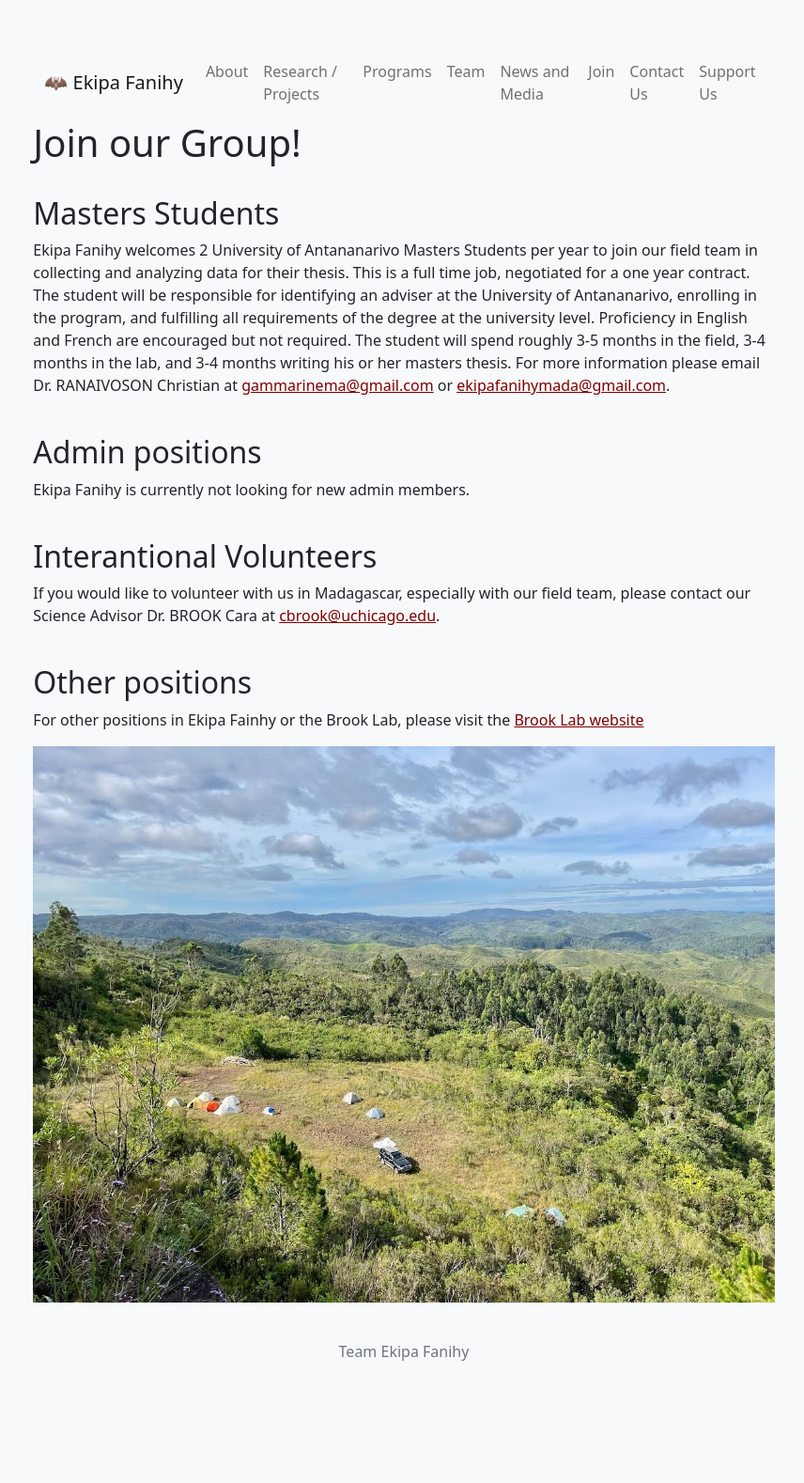
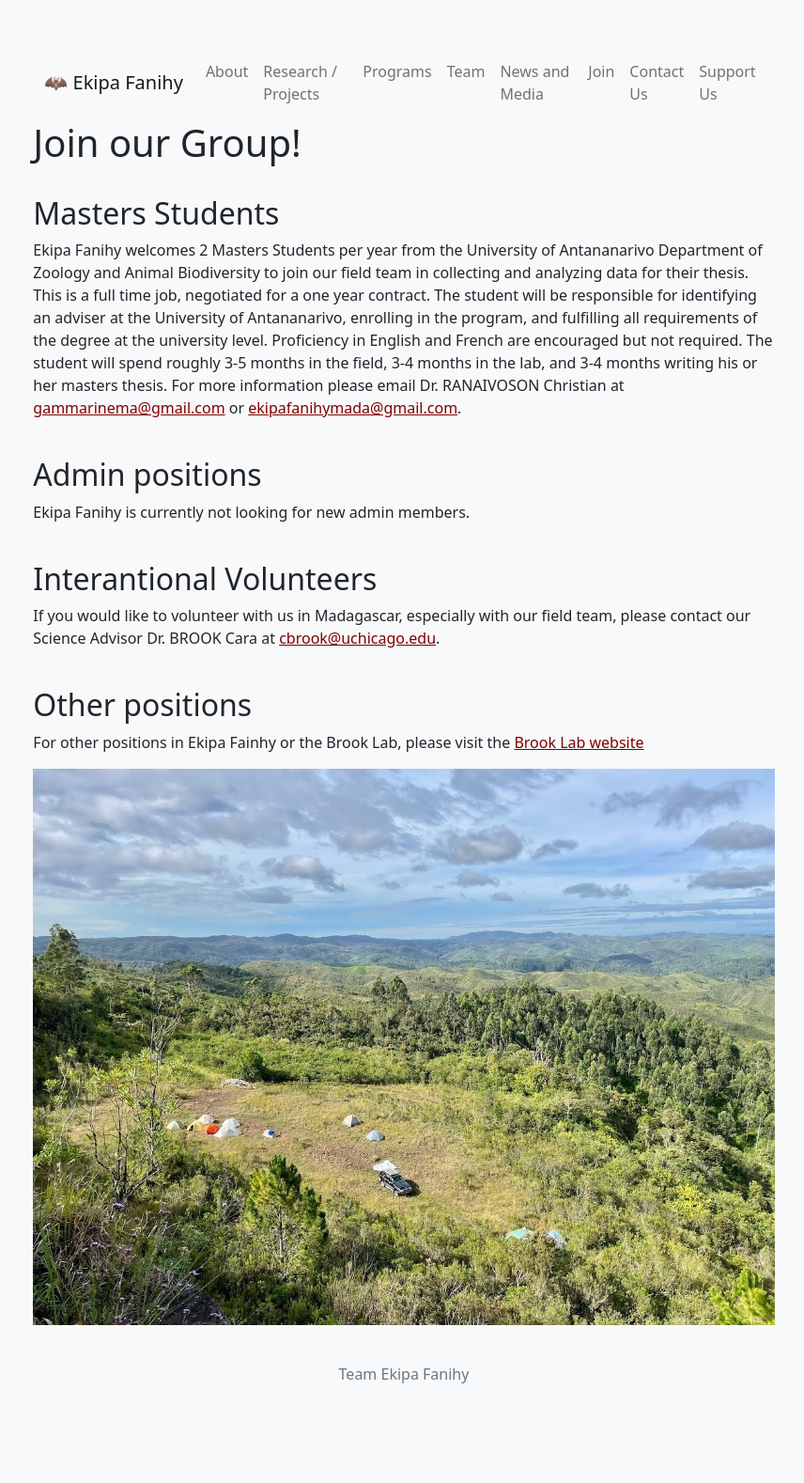
Before and after one commit to brooklabteam/www-ekipafanihy, a Jekyll site: the page built from join.md, in a window 1280 px wide. Shown: the whole page at 94% size, without its empty margins (210-1066 px from the left). Built offline with Jekyll 4.4.1, drawn with Linux system fonts in a browser that asks for light colours; before the commit the page ends 1554 px from its top, so only the background shows below that.

```diff
--- a/join.md
+++ b/join.md
@@ -8,7 +8,7 @@ permalink: /join
 
 <h2>Masters Students</h2>
 
-Ekipa Fanihy welcomes 2 University of Antananarivo Masters Students per year to join our field team in collecting and analyzing data for their thesis. This is a full time job, negotiated for a one year contract. The student will be responsible for identifying an adviser at the University of Antananarivo, enrolling in the program, and fulfilling all requirements of the degree at the university level. Proficiency in English and French are encouraged but not required. The student will spend roughly 3-5 months in the field, 3-4 months in the lab, and 3-4 months writing his or her masters thesis. For more information please email Dr. RANAIVOSON Christian at <gammarinema@gmail.com> or <ekipafanihymada@gmail.com>.
+Ekipa Fanihy welcomes 2 Masters Students per year from the University of Antananarivo Department of Zoology and Animal Biodiversity to join our field team in collecting and analyzing data for their thesis. This is a full time job, negotiated for a one year contract. The student will be responsible for identifying an adviser at the University of Antananarivo, enrolling in the program, and fulfilling all requirements of the degree at the university level. Proficiency in English and French are encouraged but not required. The student will spend roughly 3-5 months in the field, 3-4 months in the lab, and 3-4 months writing his or her masters thesis. For more information please email Dr. RANAIVOSON Christian at <gammarinema@gmail.com> or <ekipafanihymada@gmail.com>.
 
 <div style="clear:both;">&nbsp;</div>
 
```
Also changed, not shown: research.md (+1 -1 lines).
